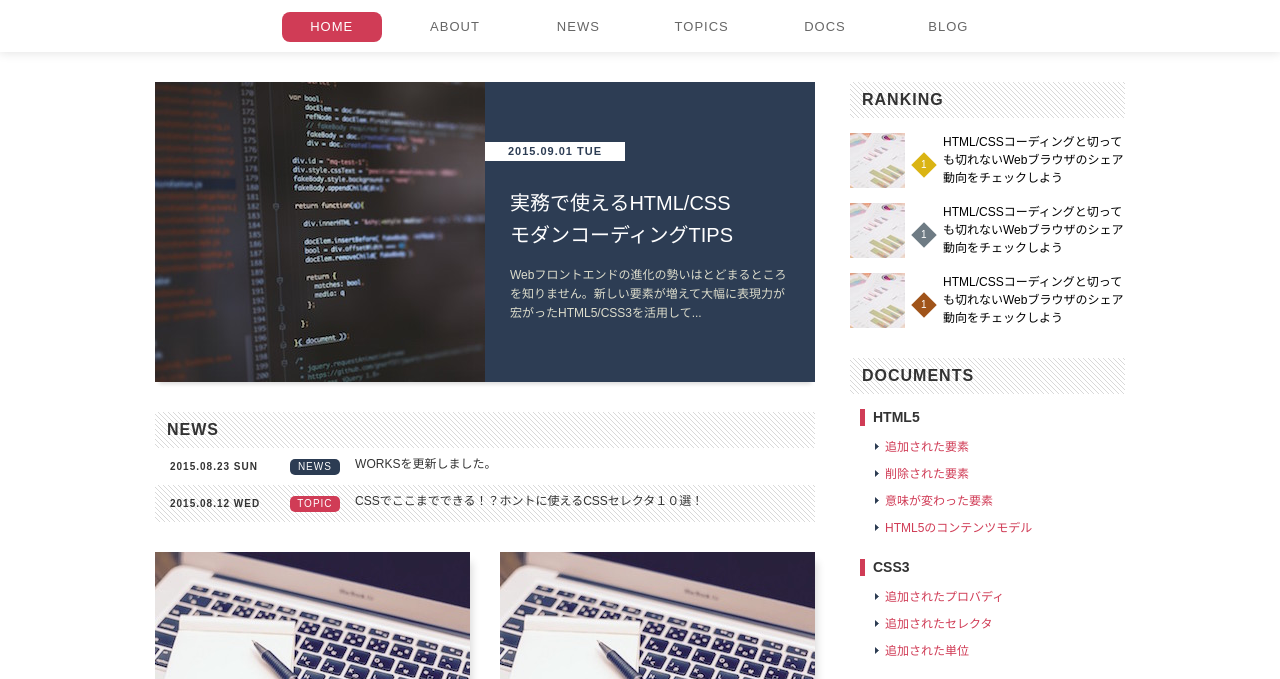
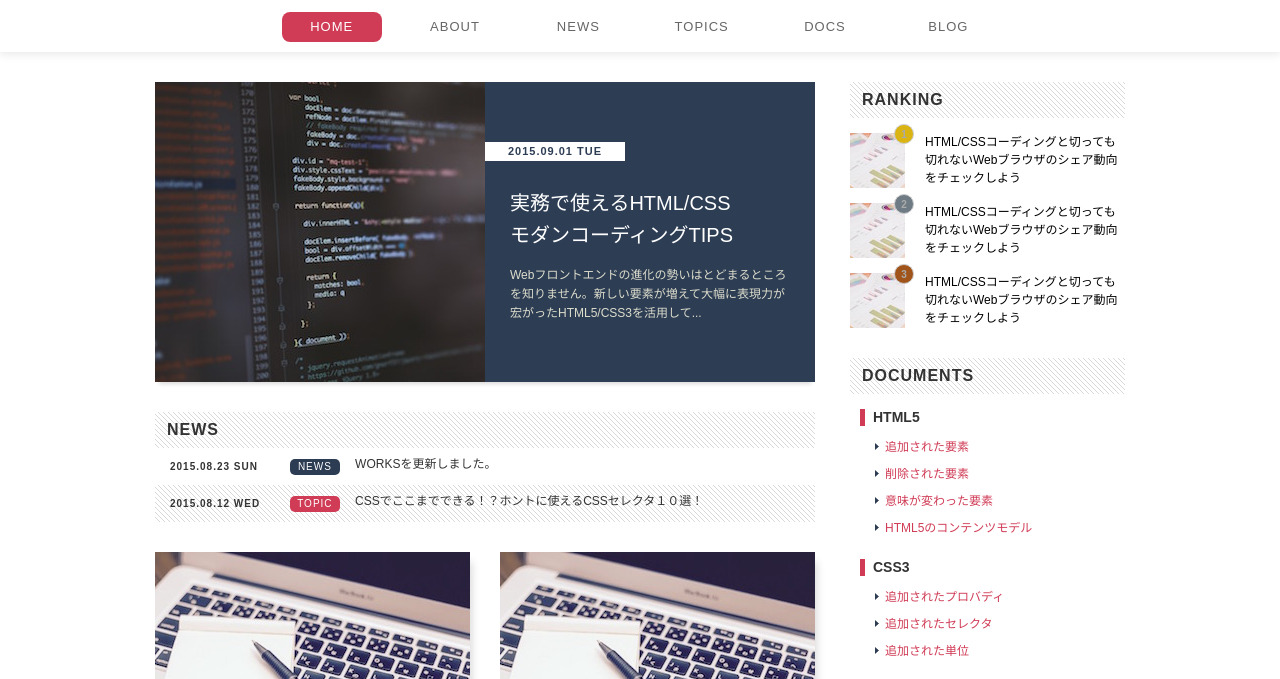
Before and after one commit to Tatsuk1/standard-layout, a plain HTML site: page index.html in a window 1280 px wide. Shown: the part 87-766 px from the top of the page. Drawn offline with Linux system fonts and the light colour scheme.

Commit message:
change ranking mark to radius

```diff
--- a/css/style.css
+++ b/css/style.css
@@ -289,6 +289,7 @@ a:link, a:visited, a:hover, a:active {
   opacity: 0.8;
 }
 
+/* ひし形ランキング表示
 .ranking .image {
   width: 55px;
   height: 55px;
@@ -319,6 +320,17 @@ a:link, a:visited, a:hover, a:active {
   transform: rotate(45deg);
 }
 
+.ranking .order::before{
+  content: counter(ranking);
+  counter-increment: ranking;
+  content: '1';
+  display: inline-block;
+  font-size: 1.0rem;
+  -webkit-transform: rotate(-45deg);
+  -ms-transform: rotate(-45deg);
+  transform: rotate(-45deg);
+}
+
 .ranking .ranking-item:nth-of-type(1) .order,
 .ranking .ranking-item:nth-of-type(2) .order,
 .ranking .ranking-item:nth-of-type(3) .order {
@@ -326,6 +338,54 @@ a:link, a:visited, a:hover, a:active {
   color: #fff;
   font-weight: normal;
   line-height: 18px;
+}
+*/
+
+/* 丸形ランキング表示 */
+
+.ranking .ranking-item {
+  position: relative;
+}
+
+.ranking .order {
+  position: absolute;
+  top: -9px;
+  left: 44px;
+  width:20px;
+  height: 20px;
+  border: 1px solid #ccc;
+  border-radius: 50%;
+  background-color: #fff;
+  color: #aaa;
+  text-align: center;
+  font-weight: bold;
+  line-height: 18px;
+}
+
+.ranking .order::before {
+  content: counter(ranking);
+  counter-increment: ranking;
+  font-size: 1.0rem;
+}
+
+.ranking .ranking-item:nth-of-type(1) .order,
+.ranking .ranking-item:nth-of-type(2) .order,
+.ranking .ranking-item:nth-of-type(3) .order {
+
+  line-height: 20px;
+}
+
+.ranking .image {
+  margin-right: 20px;
+}
+
+.ranking .text {
+  display: inline-block;
+  color: #000;
+  vertical-align:top;
+  font-size: 1.2rem;
+  line-height: 1.5;
+  width: 200px;
 }
 
 .ranking .ranking-item:nth-of-type(1) .order {
@@ -340,16 +400,6 @@ a:link, a:visited, a:hover, a:active {
   background-color: #a0541a;
 }
 
-.ranking .order::before{
-  content: counter(ranking);
-  counter-increment: ranking;
-  content: '1';
-  display: inline-block;
-  font-size: 1.0rem;
-  -webkit-transform: rotate(-45deg);
-  -ms-transform: rotate(-45deg);
-  transform: rotate(-45deg);
-}
 
 .documents {
   margin: 10px 10px 30px;
```
